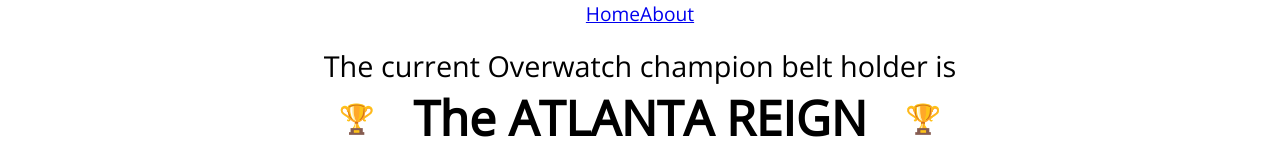
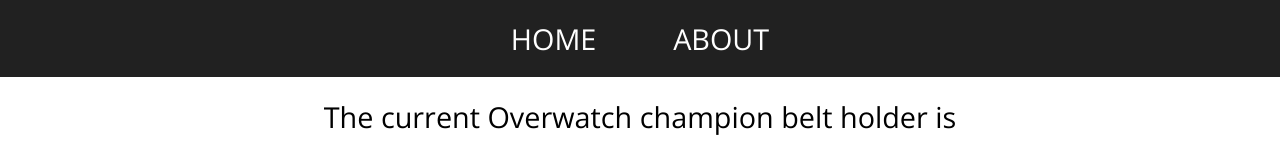
Before and after one commit to bnguyensn/ow-champion-belt-tracker, a React app: page / in a window 1280 px wide. Shown: the top 146 px of the page. Built offline with nearby package versions, Linux system fonts and the light colour scheme; grey boxes are pictures that could not be loaded; the HTML template or start-up script is replaced by a standard one.

Commit message:
Update <Header> element

```diff
--- a/src/App.js
+++ b/src/App.js
@@ -1,15 +1,13 @@
 import React from 'react';
-import { Link, Router } from '@reach/router';
+import { Router } from '@reach/router';
 import Home from './components/pages/Home';
 import About from './components/pages/About';
+import Header from './components/layout/Header';
 
 export default function App() {
   return (
     <div className="app">
-      <nav>
-        <Link to="/">Home</Link>
-        <Link to="/about">About</Link>
-      </nav>
+      <Header />
       <Router>
         <Home path="/" />
         <About path="/about" />
--- a/src/components/layout/Header.js
+++ b/src/components/layout/Header.js
@@ -0,0 +1,12 @@
+import React from 'react';
+import { Link } from '@reach/router';
+import './header.css';
+
+export default function Header() {
+  return (
+    <nav className="nav-bar">
+      <Link to="/">HOME</Link>
+      <Link to="/about">ABOUT</Link>
+    </nav>
+  );
+}
--- /dev/null
+++ b/src/components/layout/header.css
@@ -0,0 +1,19 @@
+.nav-bar {
+  display: flex;
+  justify-content: center;
+  align-items: center;
+  width: 100%;
+  padding: 1rem 0;
+  background-color: #212121;
+  font-size: 1.5rem;
+}
+
+.nav-bar a {
+  margin: 0 2rem;
+  color: #ffffff;
+  text-decoration: none;
+}
+
+.nav-bar a:hover {
+  text-shadow: #ffffff 0 1px 5px;
+}
```
